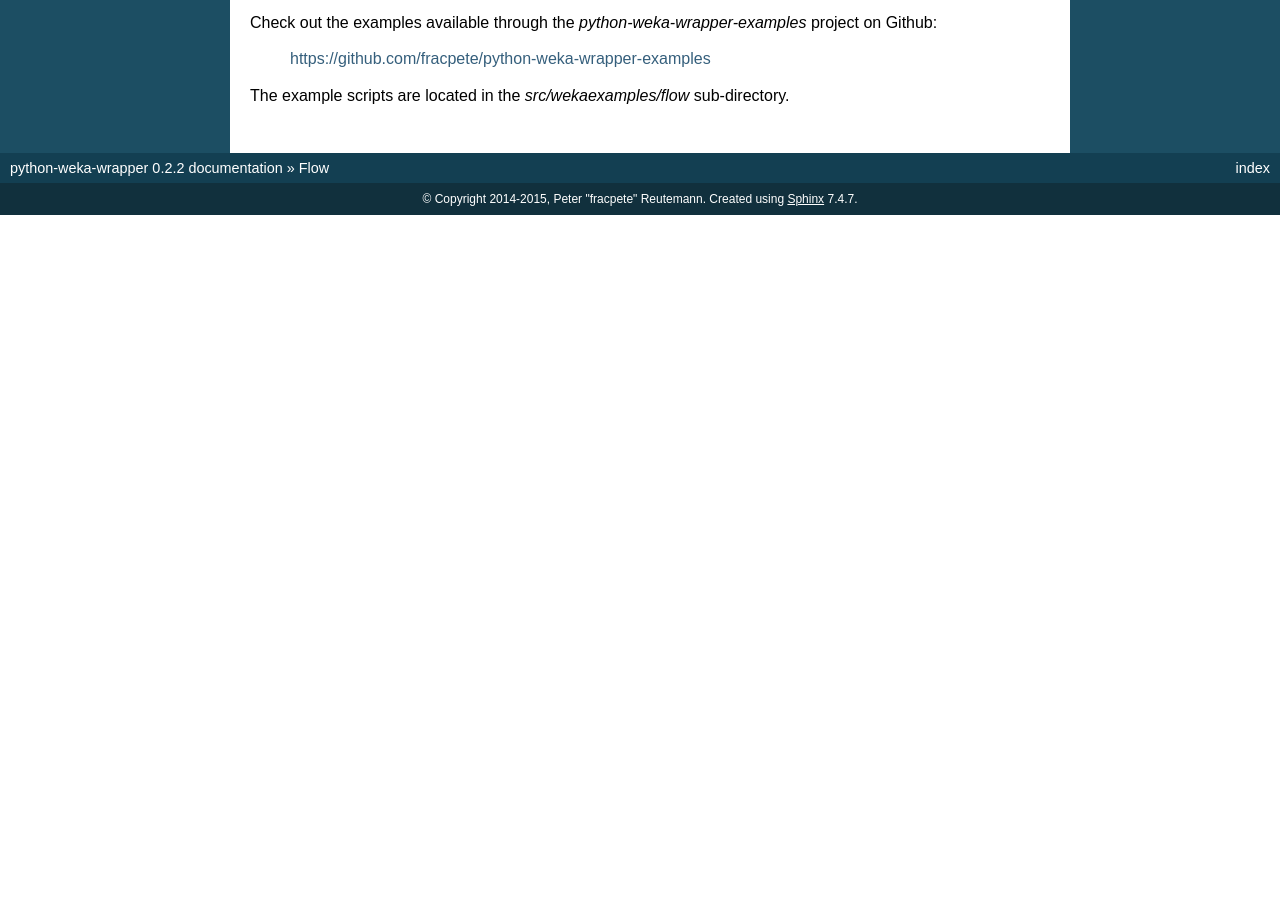
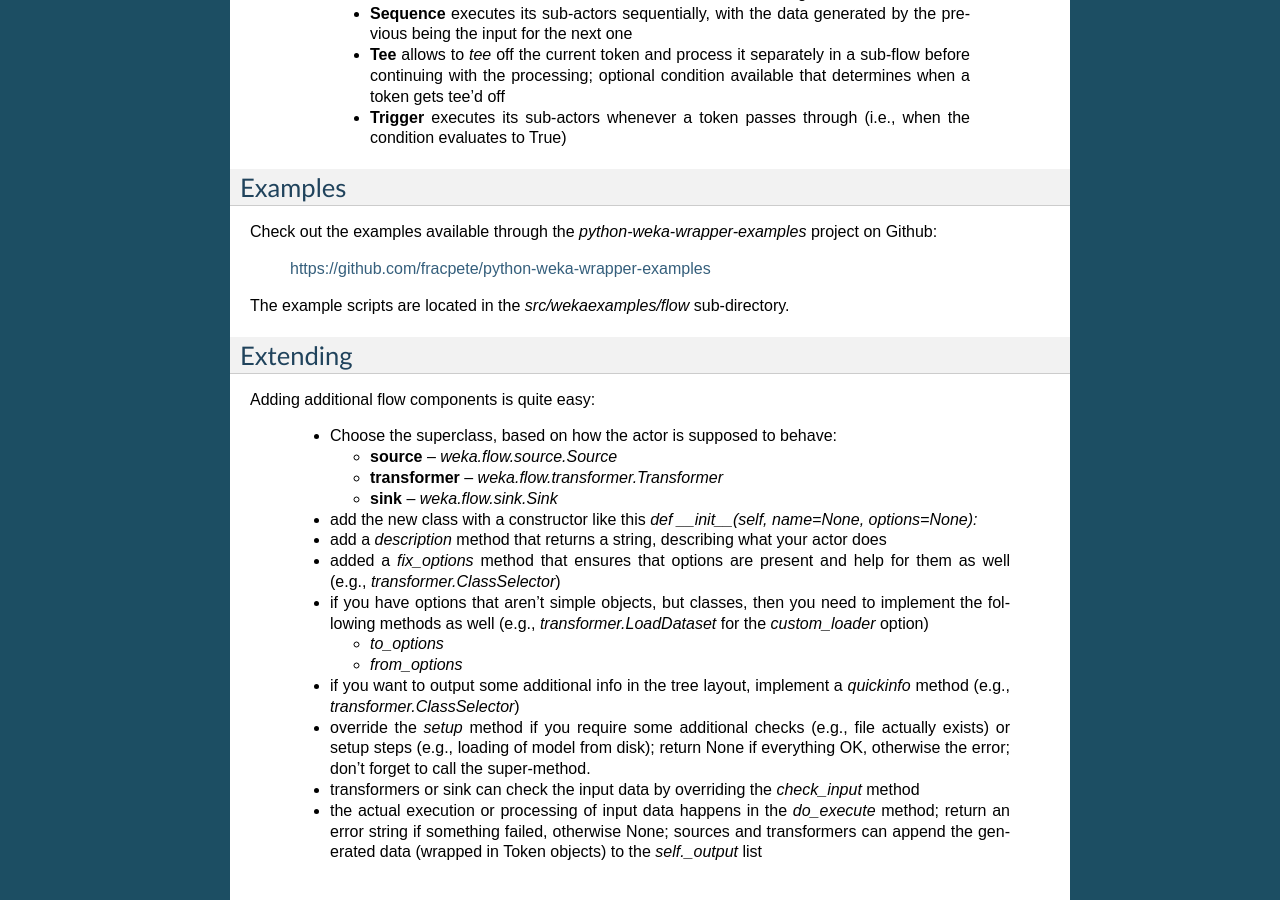
Before and after one commit to fracpete/python-weka-wrapper, a Sphinx documentation site: the page built from doc/source/flow.rst, in a window 1280 px wide and 900 px high, scrolled down 1873 px. Built offline with Sphinx 7.4.7, drawn with Linux system fonts in a browser that asks for light colours; before the commit the page ends 2088 px from its top, so only the background shows below that; some of the changed text lies outside the part shown.

Commit message:
added more documentation on the flow

```diff
--- a/doc/source/flow.rst
+++ b/doc/source/flow.rst
@@ -5,6 +5,7 @@
 inspired by the `ADAMS workflow engine <https://adams.cms.waikato.ac.nz/>`_. It is a very simple workflow,
 aimed at automating tasks and being easy to extends as well. Instead of linking operators with explicit
 connections, this flow uses a tree structure for implicitly defining how the data is processed.
+
 
 Overview
 --------
@@ -23,6 +24,18 @@
 internally in a flow using a simple dictionary. Special actors store, retrieve, update and delete these
 objects.
 
+For finding out more about a specific actor, you use one of the following actor methods:
+
+ * `print_help()` -- outputs a description of actor and its options on stdout
+ * `generate_help()` -- generates the help string output by `print_help()`
+
+Printing the layout of a flow is very simple. Assuming you have a flow variable called `myflow`, you simply
+use the `tree` method to output the structure: `print(myflow.tree)`
+
+All actors can return and restore from JSON as well, simply use the following property to access or
+set the JSON representation: `json`
+
+
 Life cycle
 ----------
 
@@ -32,6 +45,7 @@
  # **execute()** performs the execution of actors (outputs error message if failed, None otherwise)
  # **wrapup()** finishes up the execution
  # **cleanup()** destructive, frees up memory
+
 
 Sources
 -------
@@ -44,6 +58,7 @@
  * **ListFiles** lists files/directories
  * **LoadDatabase** loads data from a database using an SQL query
  * **Start** dummy source that just triggers the execution of other actors following
+
 
 Transformers
 ------------
@@ -66,6 +81,7 @@
  * **UpdateStorageValue** applies an expression to update an internal storage value, e.g.
    incrementing a counter
 
+
  Sinks
  -----
 
@@ -79,6 +95,7 @@
   * **Null** simply swallows any token (like `/dev/null` on Linux)
   * **PRC** plots a precision-recall curve from an Evaluation object
   * **ROC** plots a receiver-operator curver from an Evaluation object
+
 
  Control actors
  --------------
@@ -94,6 +111,7 @@
     the processing; optional condition available that determines when a token gets tee'd off
   * **Trigger** executes its sub-actors whenever a token passes through (i.e., when the condition evaluates to True)
 
+
 Examples
 --------
 
@@ -102,3 +120,41 @@
   https://github.com/fracpete/python-weka-wrapper-examples
 
 The example scripts are located in the `src/wekaexamples/flow` sub-directory.
+
+
+Extending
+---------
+
+Adding additional flow components is quite easy:
+
+ * Choose the superclass, based on how the actor is supposed to behave:
+
+   * **source** -- `weka.flow.source.Source`
+   * **transformer** -- `weka.flow.transformer.Transformer`
+   * **sink** -- `weka.flow.sink.Sink`
+
+ * add the new class with a constructor like this `def __init__(self, name=None, options=None):`
+
+ * add a `description` method that returns a string, describing what your actor does
+
+ * added a `fix_options` method that ensures that options are present and help for them as well
+   (e.g., `transformer.ClassSelector`)
+
+ * if you have options that aren't simple objects, but classes, then you need to implement the
+   following methods as well (e.g., `transformer.LoadDataset` for the `custom_loader` option)
+
+   * `to_options`
+   * `from_options`
+
+ * if you want to output some additional info in the tree layout, implement a `quickinfo` method
+   (e.g., `transformer.ClassSelector`)
+
+ * override the `setup` method if you require some additional checks (e.g., file actually exists)
+   or setup steps (e.g., loading of model from disk); return None if everything OK, otherwise
+   the error; don't forget to call the super-method.
+
+ * transformers or sink can check the input data by overriding the `check_input` method
+
+ * the actual execution or processing of input data happens in the `do_execute` method;
+   return an error string if something failed, otherwise None; sources and transformers
+   can append the generated data (wrapped in Token objects) to the `self._output` list
```
